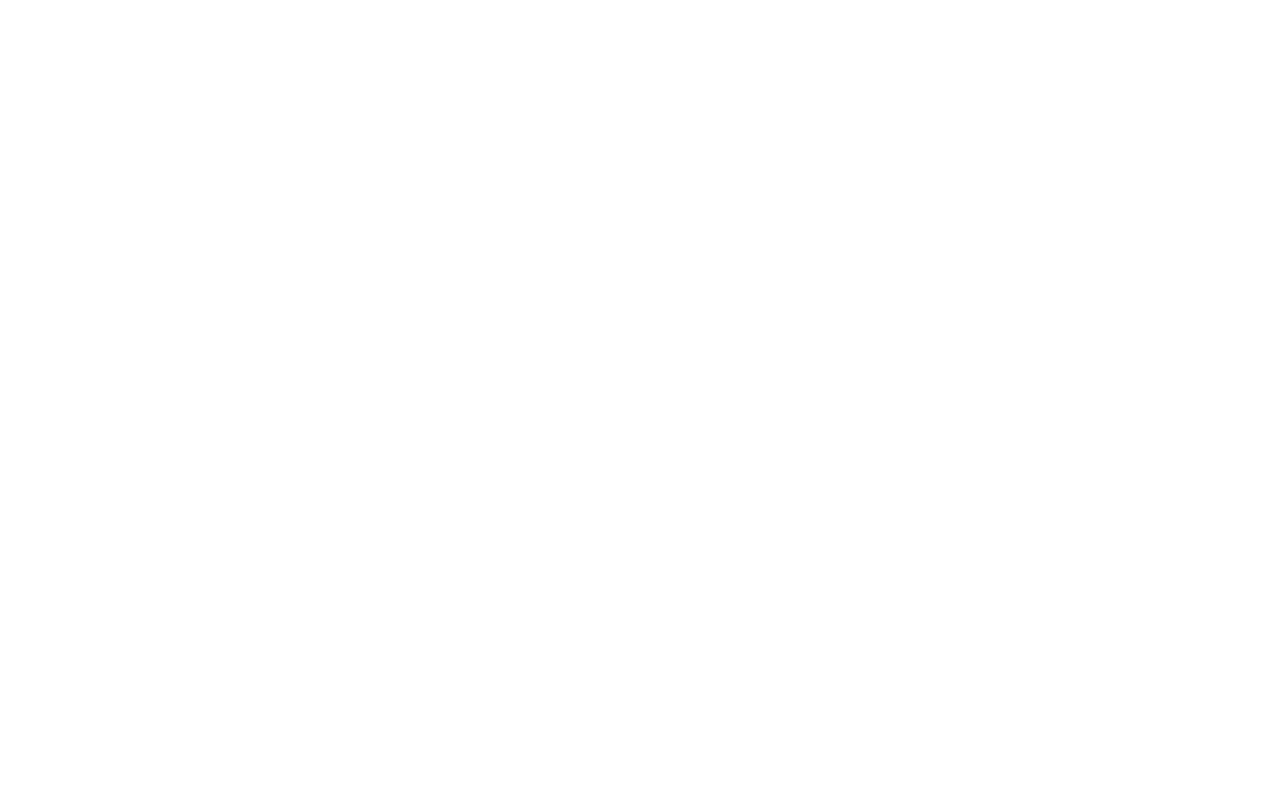
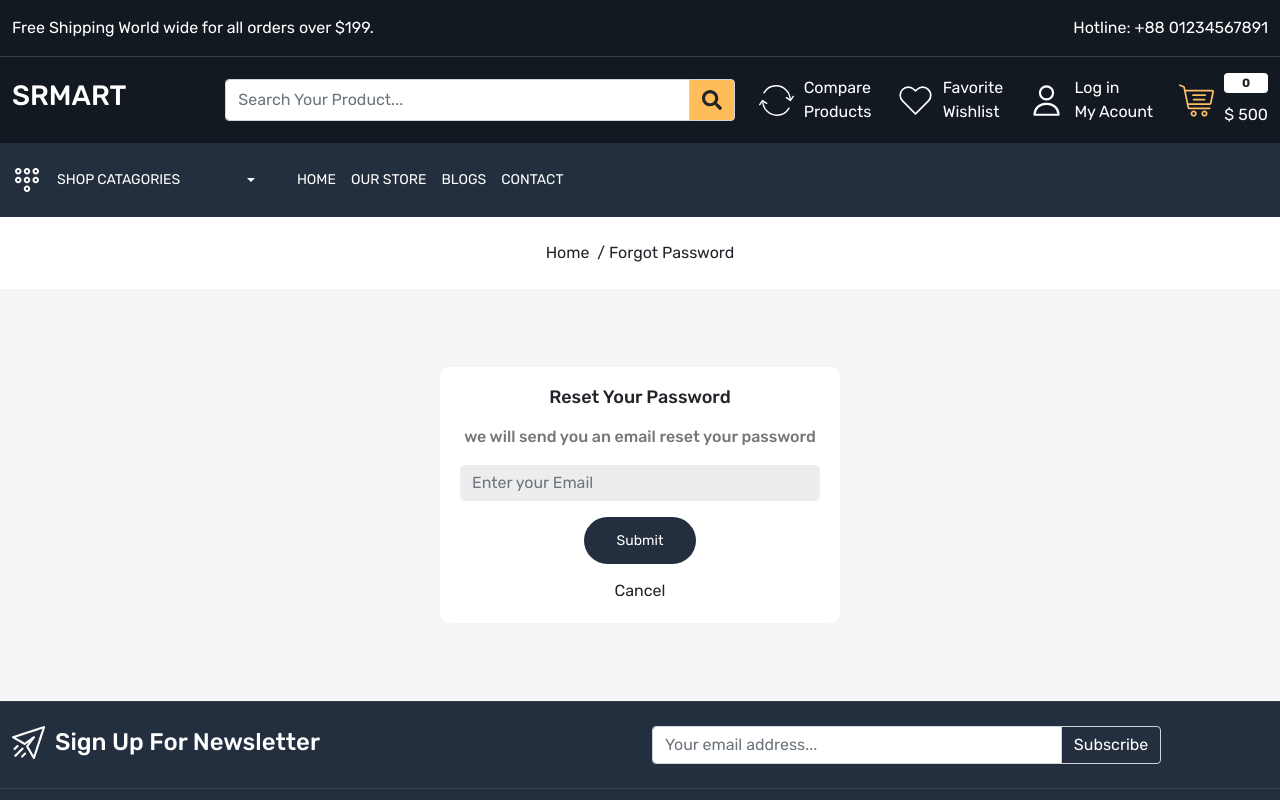
Before and after one commit to shakil88818/clone-e-commerce-site, a React (Vite) app: page /forgot-password in a window 1280 px wide. Before the commit this address had no page. Shown: the top 800 px of the page. Built offline with nearby package versions, Linux system fonts and the light colour scheme.

Commit message:
forgot password page update

```diff
--- a/src/App.css
+++ b/src/App.css
@@ -465,15 +465,14 @@
     background-color: white;
     padding: 20px;
     border-radius: 10px;
+    width:400px;
+    margin: 30px auto;
 }
-.login-box {
+/* .login-box {
   display: flex;
   align-items: center;
   justify-content: center;
-}
-.login-card input{
-    width:400px;
-}
+} */
 .login-card .form-control{
     background-color: var(--color-ededed);
     border-radius: 5px;
@@ -482,4 +481,23 @@
 .login-card .form-control:focus{
     border: none;
 }
+.login-card .signup{
+    background-color: var(--color-febd59);
+    color: black
+}
+.login-card .signup:hover{
+    background-color: var(--color-131921);
+    color: white;
+}
+.forgot-pass h6{
+    font-size: 18px;
+    font-weight: 500;
+    letter-spacing: 0.4;
+}
+.forgot-pass p{
+    font-size: 16px;
+    font-weight: 500;
+    letter-spacing: 0.4;
+    color: var(--color-777777);
+}
 /* login Page end */
--- a/src/App.jsx
+++ b/src/App.jsx
@@ -10,6 +10,7 @@
 import CompareProducts from './pages/CopareProducts'
 import Wishlist from './pages/Wishlist'
 import Login from './pages/Login'
+import ForgotPassword from './pages/ForgotPassword'
 
 
 function App() {
@@ -28,6 +29,7 @@
             <Route path="compare-products" element={<CompareProducts />} />
             <Route path="wishlist" element={<Wishlist />} />
             <Route path="login" element={<Login />} />
+            <Route path="forgot-password" element={<ForgotPassword />} />
           </Route>
         </Routes>
       </BrowserRouter>
--- /dev/null
+++ b/src/pages/ForgotPassword.jsx
@@ -0,0 +1,42 @@
+import { Link } from "react-router-dom"
+import BreadCrumb from "../components/BreadCrumb"
+import MetaTitle from "../components/MetaTitle"
+
+const ForgotPassword = () => {
+  return (
+    <>
+        <MetaTitle title={"Forgot Password"} />
+        <BreadCrumb title="Forgot Password" />
+
+        <div className="forgot-password-wrapper home-wrapper-2 py-5">
+        <div className="container-xxl">
+            <div className="row">
+              <div className="login-box">
+                <div className="login-card forgot-pass">
+                  <h6 className="text-center mb-3">Reset Your Password</h6>
+                  <p className="text-center mb-3">we will send you an email reset your password</p>
+                  <div className="mb-3">
+                    <input
+                      type="email"
+                      className="form-control"
+                      id="email"
+                      placeholder="Enter your Email"
+                    />
+                  </div>
+
+
+                  <div className="d-flex align-items-center flex-column justify-content-center gap-15">
+                    <button className="button border-0" type="submit">Submit</button>
+                    <Link to="/login" className="text-dark">Cancel</Link>
+                  </div>
+
+                </div>
+              </div>
+            </div>
+          </div>
+        </div>
+    </>
+  )
+}
+
+export default ForgotPassword
--- a/src/pages/Login.jsx
+++ b/src/pages/Login.jsx
@@ -33,12 +33,12 @@
                   </div>
 
                   <p>
-                    <Link className="mb-2">Forgot your password?</Link>
+                    <Link to="/forgot-password" className="mb-2">Forgot your password?</Link>
                   </p>
 
                   <div className="d-flex align-items-center justify-content-center gap-15">
-                    <button className="button">Log in</button>
-                    <button className="button">Sign Up</button>
+                    <button className="button border-0">Log in</button>
+                    <button className="button border-0 signup">Sign Up</button>
                   </div>
 
                 </div>
```
